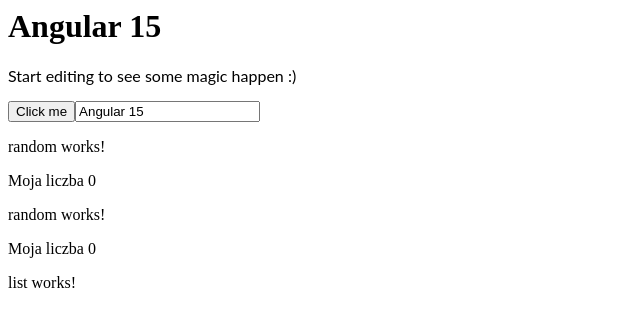
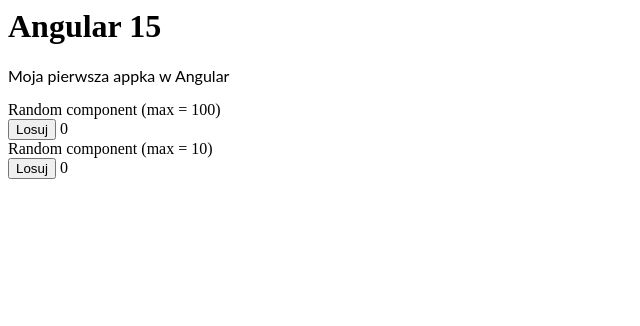
Before and after one commit to N11B-47583/angular-ivy-pbwmua, an Angular app: page / in a window 1280 px wide. Shown: the top 326 px of the page, without its empty margins (0-640 px from the left). Built offline with nearby package versions, Linux system fonts and the light colour scheme.

Commit message:
4 files modified

```diff
--- a/src/app/app.component.html
+++ b/src/app/app.component.html
@@ -1,7 +1,13 @@
-<h1>{{name}}</h1>
-<p>Start editing to see some magic happen :)</p>
+<h1>{{ name }}</h1>
+<p>Moja pierwsza appka w Angular</p>
+
+<app-random></app-random>
+<app-random [max]="10"></app-random>
+
+<!--
 <button (click)="click()">Click me</button>
 <input type="text" [(ngModel)]="name" />
 <app-random>[max]="100"</app-random>
 <app-random>[max]="1000"</app-random>
 <app-list></app-list>
+-->
--- a/src/app/random/random.component.html
+++ b/src/app/random/random.component.html
@@ -1,2 +1,2 @@
-<p>random works!</p>
-Moja liczba {{maxNumber}}
+Random component (max = {{max}}) <br>
+<button (click) = "setNewRandomValue()">Losuj</button> {{myNumber}}<br>
--- a/src/app/random/random.component.ts
+++ b/src/app/random/random.component.ts
@@ -8,15 +8,26 @@
   styleUrls: ['./random.component.css']
 })
 export class RandomComponent implements OnInit {
-  maxNumber = 0;
+  private maxNumber = 0;
   @Input()
   max = 100;
+
+  myNumber = 0
+
   constructor(
     private RandomSerivce:RandomService
   ) {
 
    }
-  //setNewRandomValue()
+  getMaxNumber() {
+    return this.maxNumber
+  }
+  getMax() {
+    return this.max
+  }
+  setNewRandomValue() {
+    this.myNumber = this.RandomSerivce.getRandomNumber(this.max);
+  }
   ngOnInit() {
   }
 
--- a/src/app/random/random.service.ts
+++ b/src/app/random/random.service.ts
@@ -9,6 +9,6 @@
   }
 
   public getRandomNumber(max: number): number {
-    return Math.random() * max;
+    return Math.floor(Math.random() * max);
   }
 }
```
